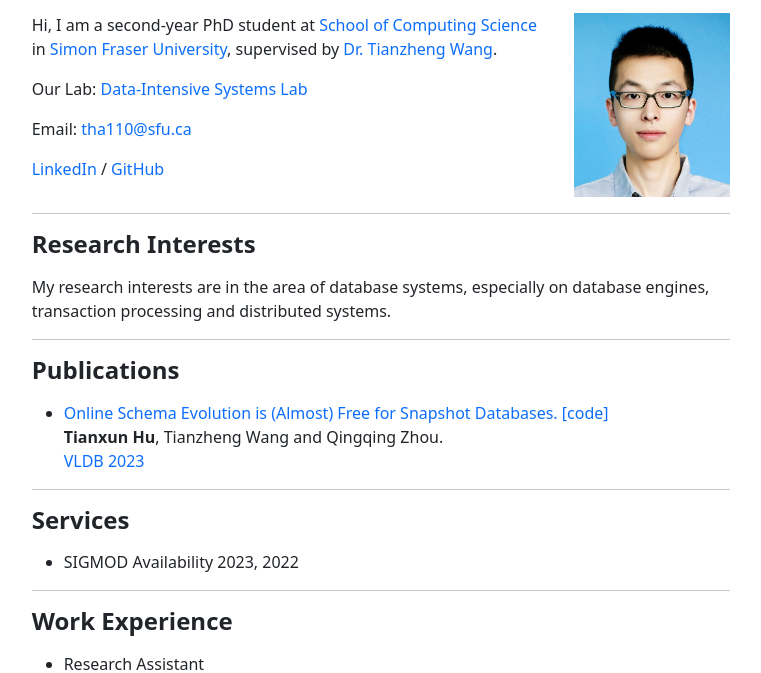
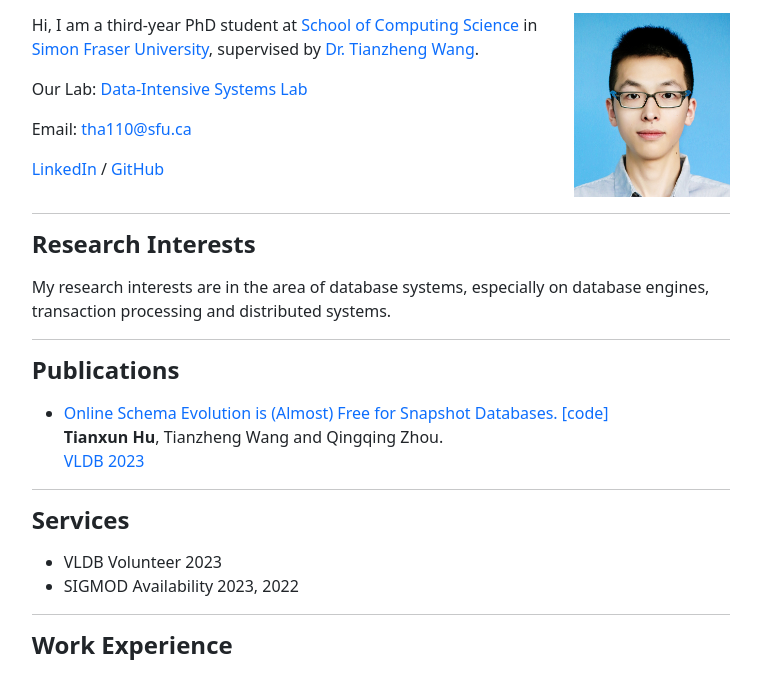
Before and after one commit to LAOAWILLIAM/laoawilliam.github.io, a plain HTML site: page index.html in a window 1280 px wide. Shown: the part 84-757 px from the top of the page, without its empty margins (259-1020 px from the left). Drawn offline with Linux system fonts and the light colour scheme.

Commit message:
From 2nd to 3rd year; Add VLDB volunteer

```diff
--- a/index.html
+++ b/index.html
@@ -24,7 +24,7 @@
     <main>
         <div class="row">
             <div class="fs-6 col-md-9">
-                <p>Hi, I am a second-year PhD student at <a href="http://www.sfu.ca/computing.html"
+                <p>Hi, I am a third-year PhD student at <a href="http://www.sfu.ca/computing.html"
                                                             class="text-decoration-none">School of Computing Science</a>
                     in <a href="https://www.sfu.ca/" class="text-decoration-none">Simon
                         Fraser University</a>,
@@ -76,6 +76,9 @@
         <p><h4><b>Services</b></h4></p>
         <div class="fs-6">
             <ul>
+                <li>
+                    VLDB Volunteer 2023
+                </li>
                 <li>
                     SIGMOD Availability 2023, 2022
                 </li>
@@ -164,7 +167,7 @@
     </main>
     <footer class="text-muted">
         Powered by the <a href="https://getbootstrap.com/" class="text-decoration-none">Bootstrap team</a> &middot;
-        &copy; 2022
+        &copy; 2023
     </footer>
 </div>
 
```
